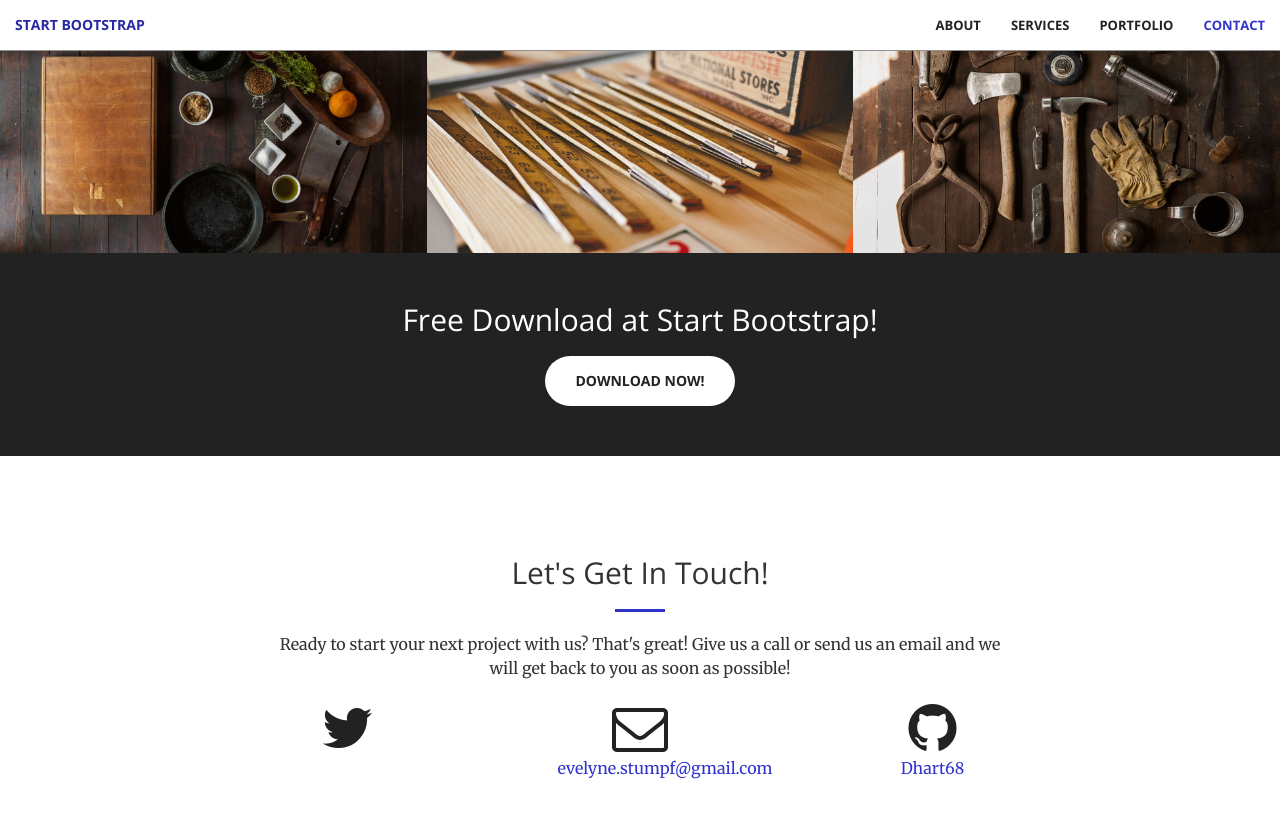
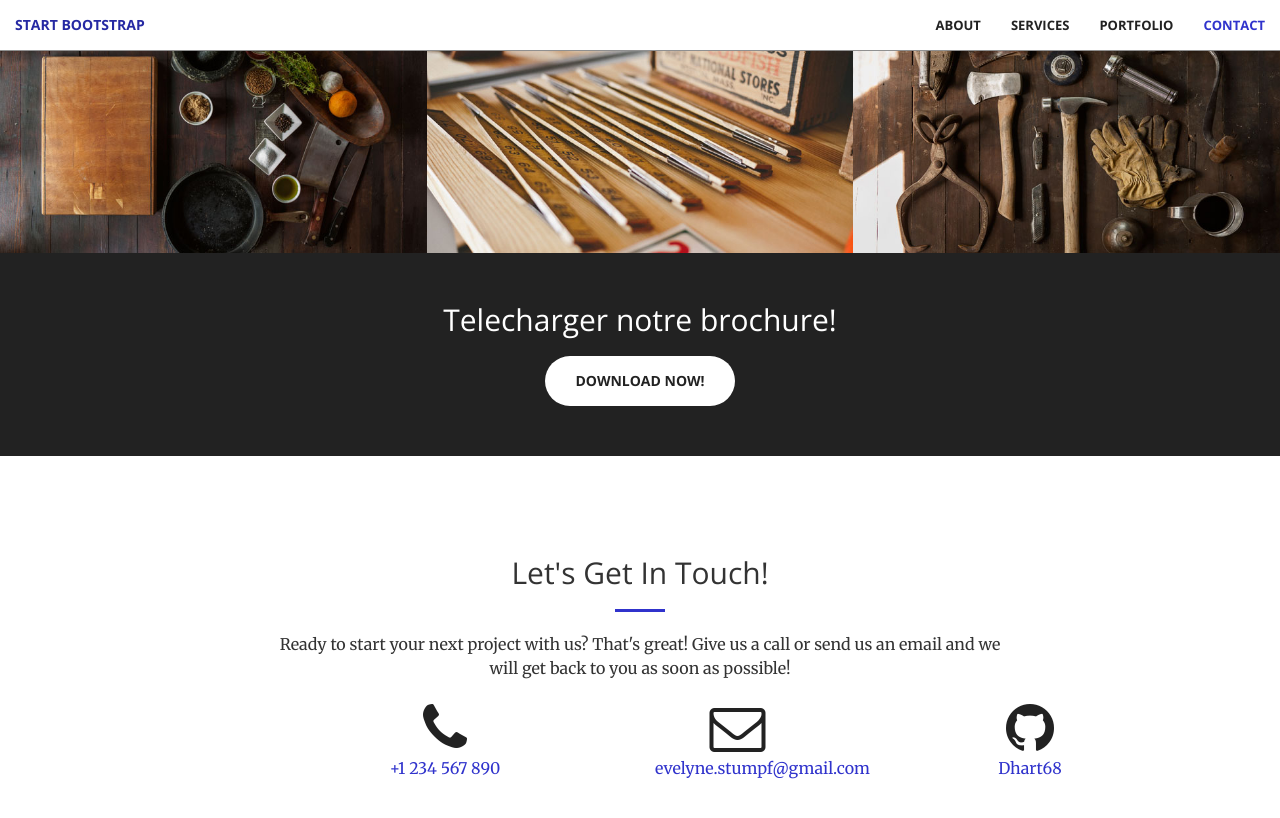
Before and after one commit to Dhart68/manatea, a Jekyll site: the page built from index.html, in a window 1280 px wide and 900 px high, scrolled down 1983 px. Shown: the top 818 px of the window. Built offline with Jekyll 4.4.1, drawn with Linux system fonts in a browser that asks for light colours.

Commit message:
premieres modifs 2

```diff
--- a/_includes/aside.html
+++ b/_includes/aside.html
@@ -1,7 +1,7 @@
   <aside class="bg-dark">
       <div class="container text-center">
           <div class="call-to-action">
-              <h2>Free Download at Start Bootstrap!</h2>
+              <h2>Telecharger notre brochure!</h2>
               <a href="#" class="btn btn-default btn-xl wow tada">Download Now!</a>
           </div>
       </div>
--- a/_includes/contact.html
+++ b/_includes/contact.html
@@ -6,10 +6,10 @@
                 <hr class="primary">
                 <p>Ready to start your next project with us? That's great! Give us a call or send us an email and we will get back to you as soon as possible!</p>
             </div>
-        <div class="col-lg-2 col-lg-offset-2 text-center">
-            <a href="https://twitter.com/{{ site.twitter_username }}">
-                <i class="fa fa-twitter fa-3x wow bounceIn" data-wow-delay=".1s"></i>
-                <p>{{ site.twitter_username }}</p>
+        <div class="col-lg-2 col-lg-offset-3 text-center">
+            <a href="tel:+1234567890">
+                <i class="fa fa-phone fa-3x wow bounceIn" data-wow-delay=".1s"></i>
+                <p>+1 234 567 890</p>
             </a>
         </div>
         <div class="col-lg-2 col-lg-offset-1 text-center">
```
